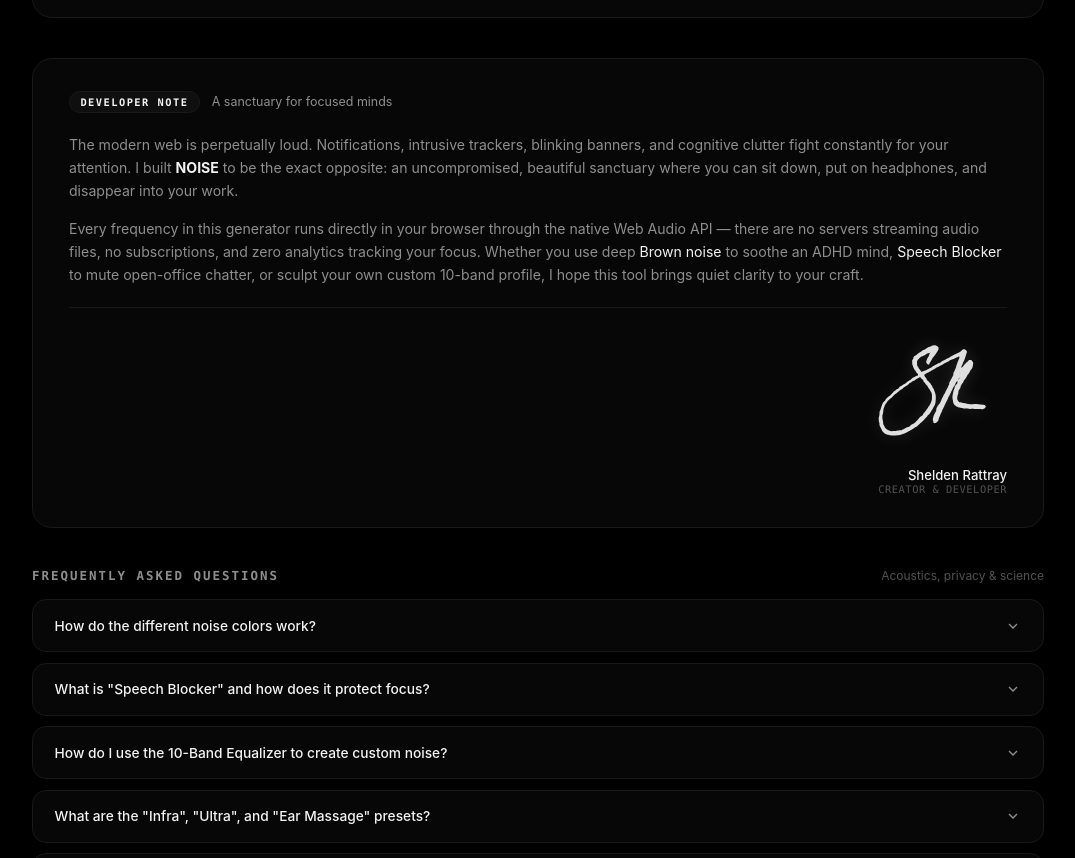
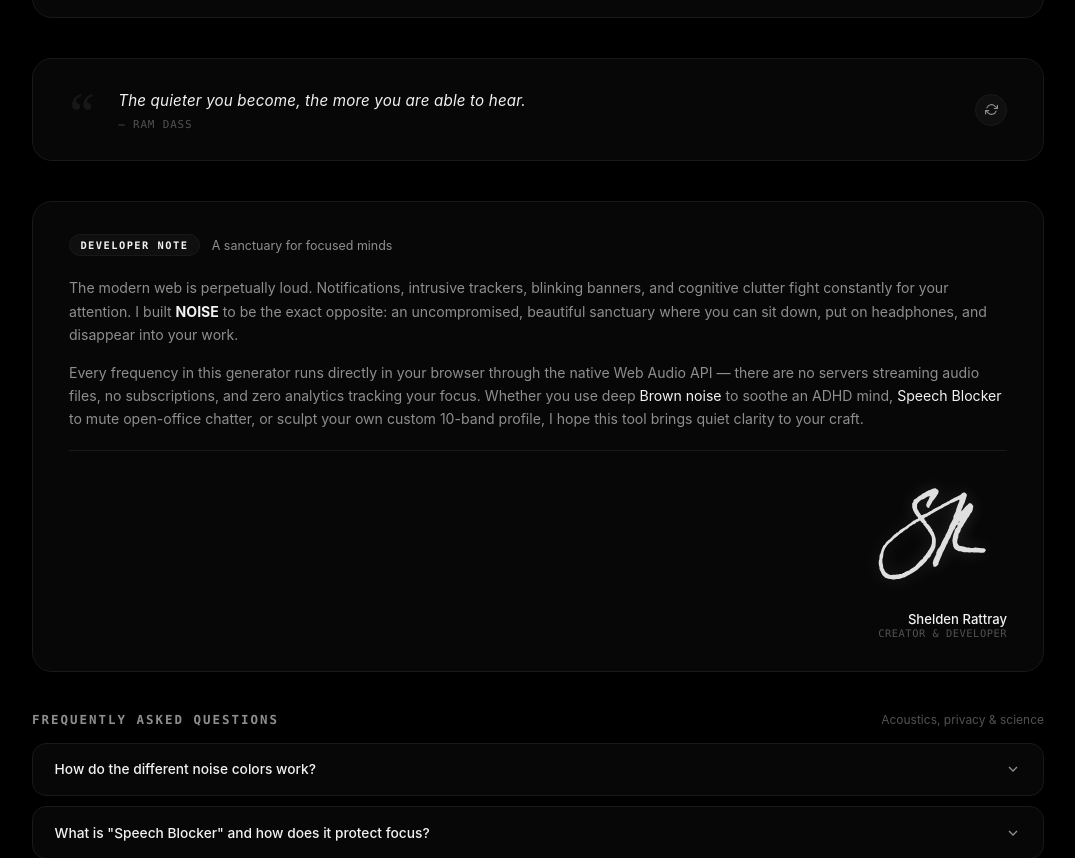
Before and after one commit to sheldenr/sonus, a website: page index.html in a window 1280 px wide. Shown: the part 1173-2031 px from the top of the page, without its empty margins (102-1177 px from the left). Drawn offline with Linux system fonts and the light colour scheme.

Commit message:
feat: add Zen reflection quote section with interactive cycling

```diff
--- a/css/style.css
+++ b/css/style.css
@@ -648,6 +648,91 @@
 }
 
 /* ==========================================================================
+   Zen Reflection Quote Section
+   ========================================================================== */
+.quote-section {
+  display: flex;
+  flex-direction: column;
+}
+
+.quote-card {
+  background: var(--bg-surface);
+  border: 1px solid var(--border-subtle);
+  border-radius: var(--radius-lg);
+  padding: 1.6rem 2.25rem;
+  display: flex;
+  align-items: center;
+  justify-content: space-between;
+  gap: 1.5rem;
+  position: relative;
+  overflow: hidden;
+  transition: border-color 0.2s ease, transform 0.2s ease;
+}
+
+.quote-card:hover {
+  border-color: var(--border-medium);
+}
+
+.quote-glyph {
+  font-family: Georgia, "Times New Roman", serif;
+  font-size: 3.5rem;
+  line-height: 0.8;
+  color: var(--border-bright);
+  opacity: 0.3;
+  user-select: none;
+  flex-shrink: 0;
+  margin-top: 0.35rem;
+}
+
+.quote-content {
+  display: flex;
+  flex-direction: column;
+  gap: 0.35rem;
+  flex: 1;
+}
+
+.quote-text {
+  font-size: 0.95rem;
+  font-style: italic;
+  font-weight: 400;
+  line-height: 1.55;
+  color: var(--text-primary);
+  letter-spacing: 0.01em;
+  transition: opacity 0.25s ease, transform 0.25s ease;
+}
+
+.quote-author {
+  font-family: var(--font-mono);
+  font-size: 0.68rem;
+  letter-spacing: 0.08em;
+  text-transform: uppercase;
+  color: var(--text-tertiary);
+  transition: opacity 0.25s ease;
+}
+
+.quote-refresh-btn {
+  background: var(--bg-surface-elevated);
+  border: 1px solid var(--border-subtle);
+  color: var(--text-secondary);
+  width: 32px;
+  height: 32px;
+  border-radius: var(--radius-full);
+  display: flex;
+  align-items: center;
+  justify-content: center;
+  cursor: pointer;
+  flex-shrink: 0;
+  transition: all 0.25s cubic-bezier(0.16, 1, 0.3, 1);
+}
+
+.quote-refresh-btn:hover {
+  color: var(--text-primary);
+  border-color: var(--border-bright);
+  background: var(--bg-surface-hover);
+  transform: rotate(60deg);
+}
+
+/* ==========================================================================
    Developer Note Section
    ========================================================================== */
 .dev-note-container {
--- a/index.html
+++ b/index.html
@@ -245,6 +245,24 @@
       </div>
     </section>
 
+    <!-- Zen Reflection Quote -->
+    <section class="quote-section" aria-label="Reflection on Silence">
+      <div class="quote-card" id="quoteCard">
+        <div class="quote-glyph" aria-hidden="true">“</div>
+        <blockquote class="quote-content">
+          <p class="quote-text" id="quoteText">The quieter you become, the more you are able to hear.</p>
+          <footer class="quote-author" id="quoteAuthor">— Ram Dass</footer>
+        </blockquote>
+        <button id="nextQuoteBtn" class="quote-refresh-btn" aria-label="Next quote" title="Cycle reflection">
+          <svg width="13" height="13" viewBox="0 0 24 24" fill="none" stroke="currentColor" stroke-width="2" stroke-linecap="round" stroke-linejoin="round">
+            <polyline points="23 4 23 10 17 10"></polyline>
+            <polyline points="1 20 1 14 7 14"></polyline>
+            <path d="M3.51 9a9 9 0 0 1 14.85-3.36L23 10M1 14l4.64 4.36A9 9 0 0 0 20.49 15"></path>
+          </svg>
+        </button>
+      </div>
+    </section>
+
     <!-- Developer Note Section -->
     <section class="dev-note-container" aria-label="Developer Note">
       <div class="dev-note-card">
--- a/js/app.js
+++ b/js/app.js
@@ -430,6 +430,46 @@
     }
   });
 
+  // =========================================================================
+  // 9. Zen Quotes Rotation
+  // =========================================================================
+  const quotes = [
+    { text: "The quieter you become, the more you are able to hear.", author: "— Ram Dass" },
+    { text: "Silence is not the absence of sound, but the space where focus begins.", author: "— Reflection" },
+    { text: "Music is the silence between the notes.", author: "— Claude Debussy" },
+    { text: "Silence is a source of great strength.", author: "— Lao Tzu" },
+    { text: "Muddy water is best cleared by leaving it alone.", author: "— Alan Watts" },
+    { text: "After silence, that which comes nearest to expressing the inexpressible is music.", author: "— Aldous Huxley" },
+    { text: "In the midst of movement and chaos, keep stillness inside of you.", author: "— Deepak Chopra" },
+    { text: "There is a deep peace in doing one thing with all your heart in absolute stillness.", author: "— Anonymous" }
+  ];
+
+  const quoteText = document.getElementById('quoteText');
+  const quoteAuthor = document.getElementById('quoteAuthor');
+  const nextQuoteBtn = document.getElementById('nextQuoteBtn');
+
+  let currentQuoteIndex = 0;
+
+  function cycleQuote() {
+    if (!quoteText || !quoteAuthor) return;
+    quoteText.style.opacity = '0';
+    quoteAuthor.style.opacity = '0';
+    quoteText.style.transform = 'translateY(4px)';
+
+    setTimeout(() => {
+      currentQuoteIndex = (currentQuoteIndex + 1) % quotes.length;
+      quoteText.textContent = quotes[currentQuoteIndex].text;
+      quoteAuthor.textContent = quotes[currentQuoteIndex].author;
+      quoteText.style.opacity = '1';
+      quoteAuthor.style.opacity = '1';
+      quoteText.style.transform = 'translateY(0)';
+    }, 200);
+  }
+
+  if (nextQuoteBtn) {
+    nextQuoteBtn.addEventListener('click', cycleQuote);
+  }
+
   // Initialize UI
   buildEqualizerUI();
   visualizer.clear();
```
